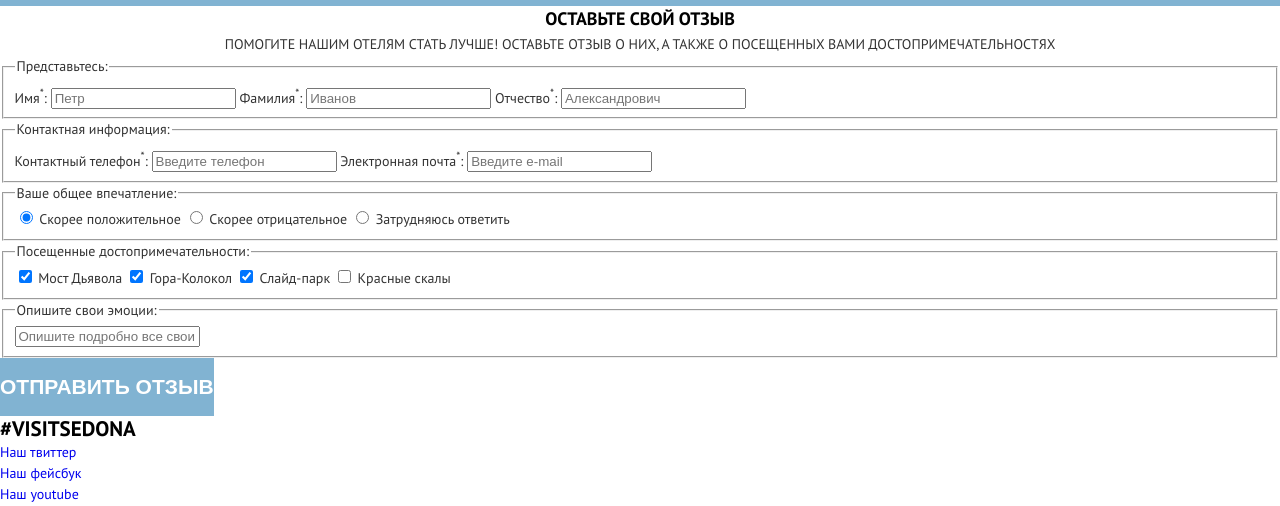
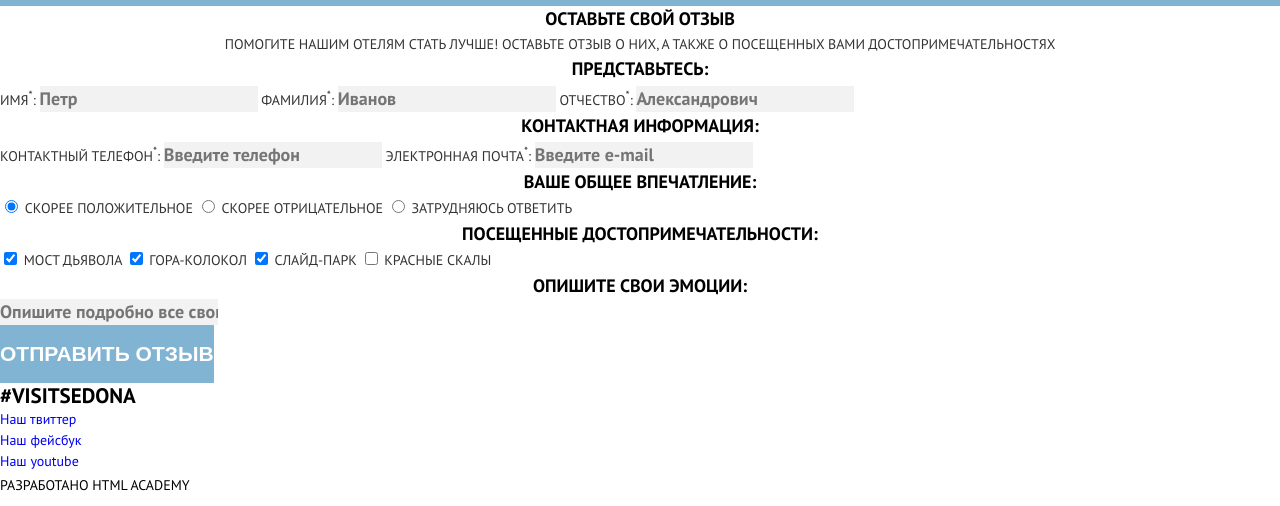
Before and after one commit to orckuss/522827-sedona, a website: page source/form.html in a window 1280 px wide. Shown: the part 281-787 px from the top of the page. Drawn offline with nearby package versions, Linux system fonts and the light colour scheme; files that its build step writes are made by us from their sources; files whose address does not match are found by name.

Commit message:
Добавлены шрифты и фон в форму отзывов

```diff
--- /dev/null
+++ b/source/less/blocks/form-reviews.less
@@ -0,0 +1,31 @@
+.form-reviews {
+  @bg-grey: #f2f2f2;
+
+  &__item {
+    .reset-margin();
+    border: none;
+  }
+
+  &__title {
+    .reset-margin();
+    .set-font(18px; 26px; bold);
+    color: #000000;
+    .center-uppercase();
+  }
+
+  &__label {
+    line-height: 26px;
+    text-transform: uppercase;
+  }
+
+  &__input {
+    .reset-margin();
+
+    .set-font(18px; 26px; bold);
+    font-family: "PT Sans", "Arial", sans-serif;
+    color: #000000;
+
+    border: none;
+    background-color: @bg-grey;
+  }
+}
--- a/source/less/style.less
+++ b/source/less/style.less
@@ -13,3 +13,4 @@
 @import "blocks/social.less";
 @import "blocks/copyright-link.less";
 @import "blocks/reviews.less";
+@import "blocks/form-reviews.less";
```
